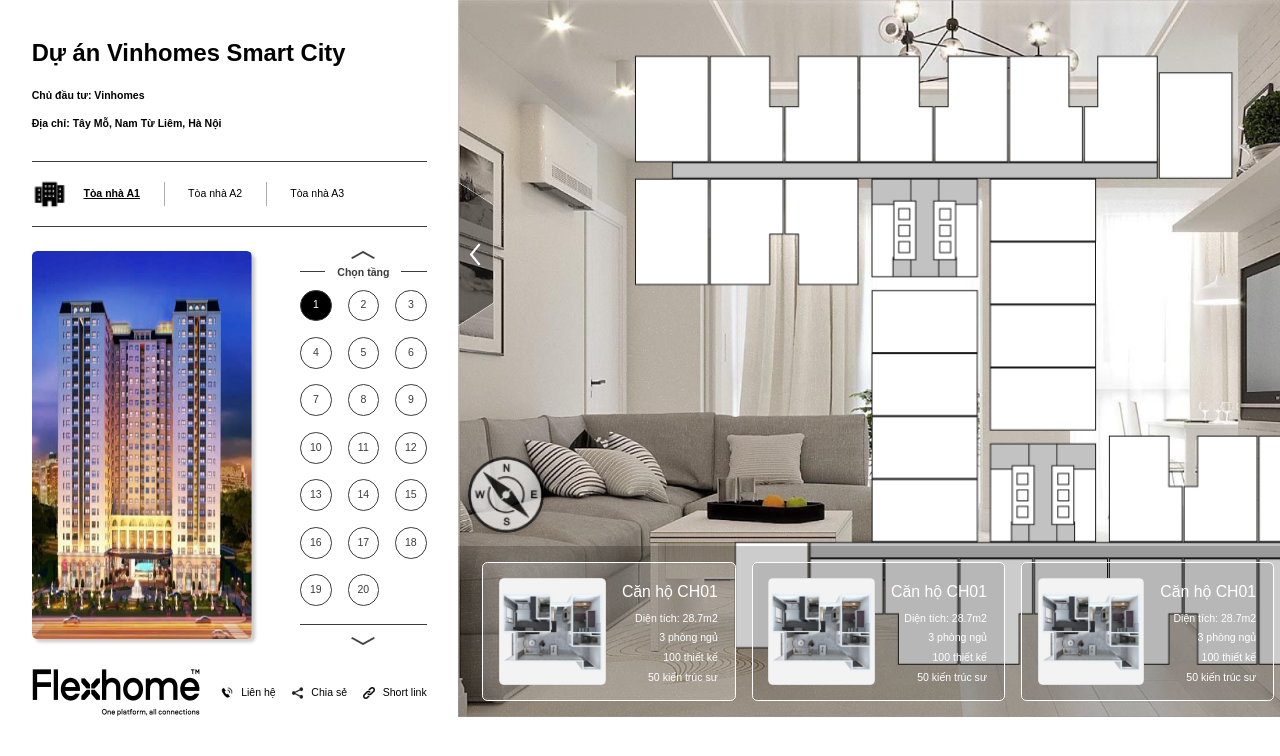
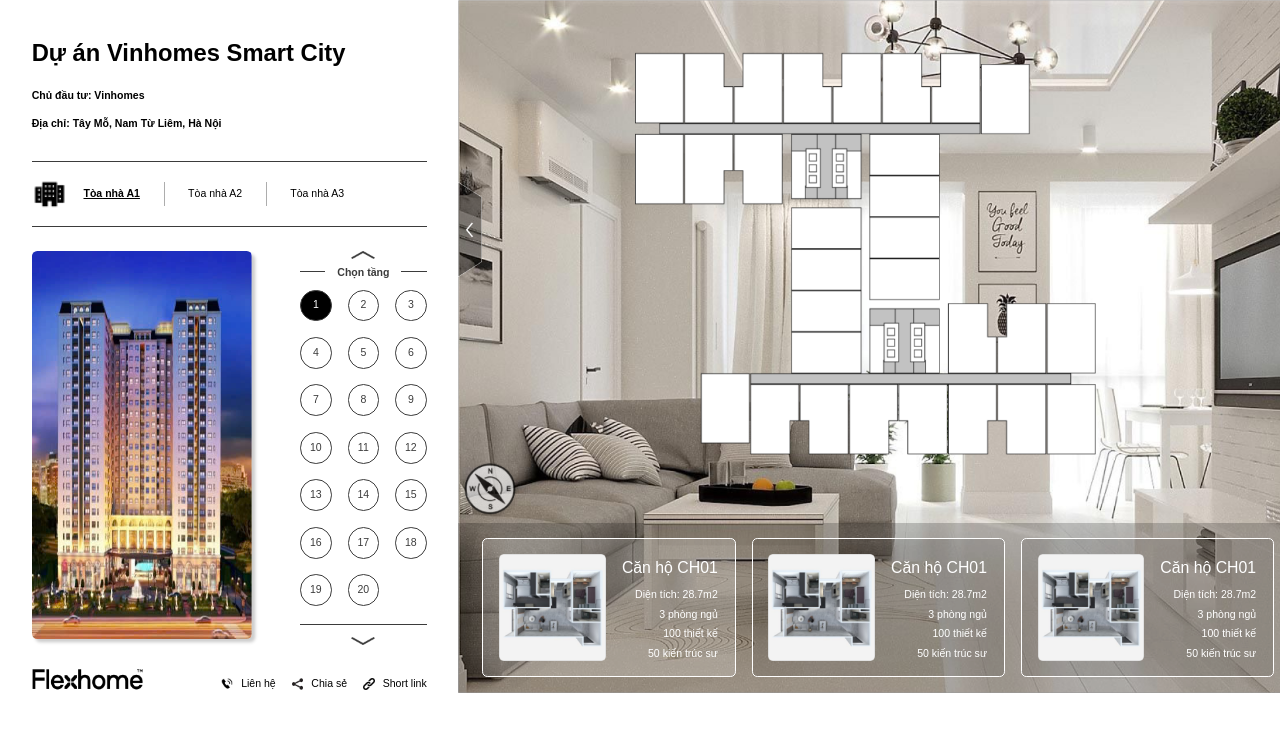
Before and after one commit to Nthoang2002/FLEX-HOME, a plain HTML site: page index.html in a window 1280 px wide. Drawn offline with Linux system fonts and the light colour scheme; a web font is replaced by a local one.

Commit message:
fix desktop 30/11/2024

```diff
--- a/desktop.css
+++ b/desktop.css
@@ -1,6 +1,7 @@
     .container {
         display: grid;
         grid-template-columns: 670fr 1270fr;
+        aspect-ratio: 1940/1050;
         overflow: hidden;
     }
 
@@ -71,8 +72,14 @@
     justify-content: space-between;
 }
 
+.container .container-left .footer .image{
+    width: 168rem;
+    height: 48rem;
+}
 
 .container .container-right {
+    width: 1270rem;
+    height: 1050rem;
     position: relative;
     background-image: url("./image/Rectangle\ \(1\).png");
     aspect-ratio: 1270 / 1050;
@@ -86,17 +93,23 @@
     position: absolute;
     top: 72rem;
     left: 268rem;
+    width: 698rem;
+    height: 624rem;
 }
 
 .container .container-right .next {
     position: absolute;
     top: 276rem;
+    width: 36rem;
+    height: 144rem;
     left: 0;
 }
 
 .container .container-right .laban {
     position: absolute;
     bottom: 258rem;
+    width: 96rem;
+    height: 96rem;
     left: 0;
 }
 
--- a/index.html
+++ b/index.html
@@ -23,13 +23,13 @@
                 </p>
             </div>
             <div class="mid-content mt_48">
-                <div class="select-building flex pt_pbt_21 bd_top_bt">
+                <div class="select-building flex pt_pbt_21 bd_top_bt fs_16">
                     <img src="./image/icon-tower 1.png" alt="img" class="mr_24">
-                    <u class="fs_16 mr_36 fw_700">Tòa nhà A1</u>
+                    <u class="mr_36 fw_700">Tòa nhà A1</u>
                     <div class="separation mr_36 fw_400"></div>
-                    <p class="fs_16 mr_36 fw_400">Tòa nhà A2</p>
+                    <p class="mr_36 fw_400">Tòa nhà A2</p>
                     <div class="separation mr_36"></div>
-                    <p class="fs_16 mr_36 fw_400">Tòa nhà A3</p>
+                    <p class="mr_36 fw_400">Tòa nhà A3</p>
                 </div>
                 <div class="main-content flex mt_36">
                     <img src="./image/tower.jpg" alt="img" class="the-tower bd_radius_8">
@@ -106,7 +106,7 @@
                 </div>
             </div>
             <div class="footer mt_36 flex">
-                <img src="./image/Rectangle.png" alt="img">
+                <img src="./image/Rectangle.png" alt="img" class="image">
                 <div class="content-footer flex fs_16">
                     <div class="contact flex mr_24">
                         <img src="./image/Rectangle (2).png" alt="img" class="size_icon mr_12">
```
